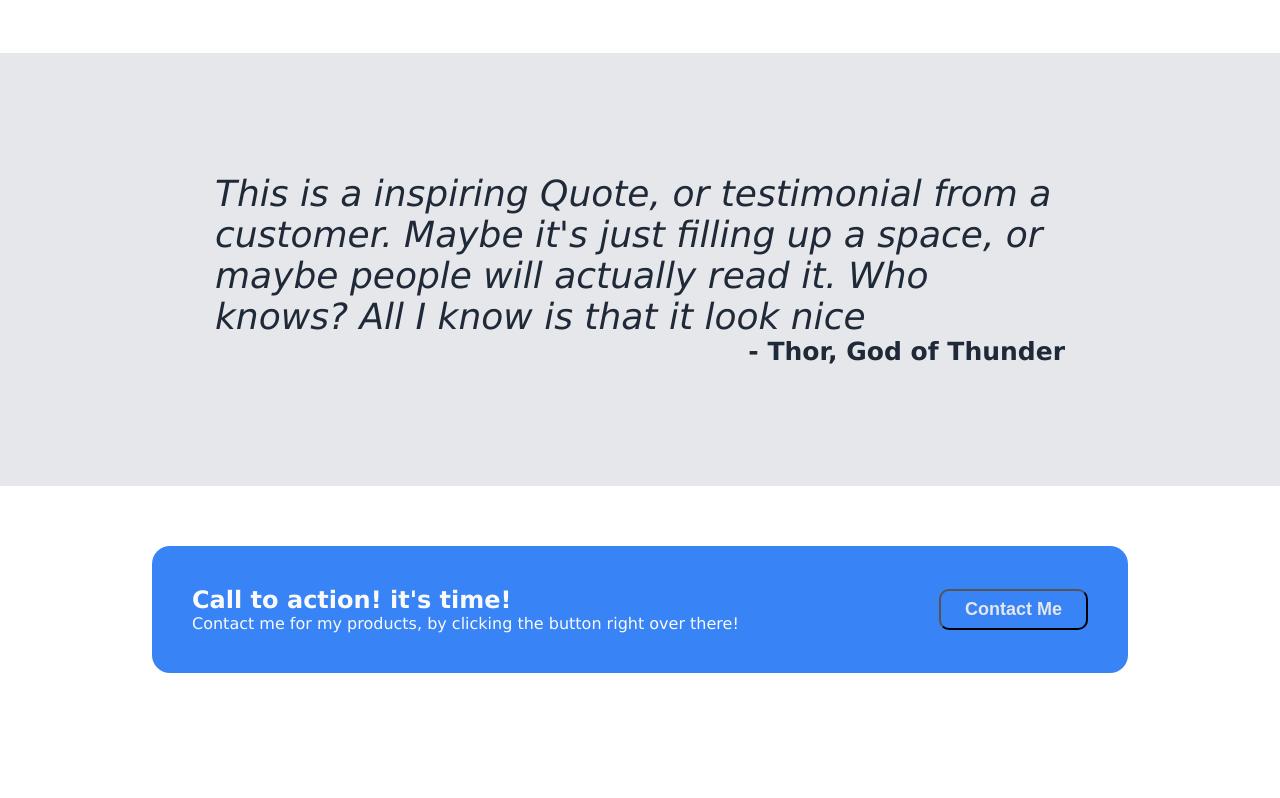
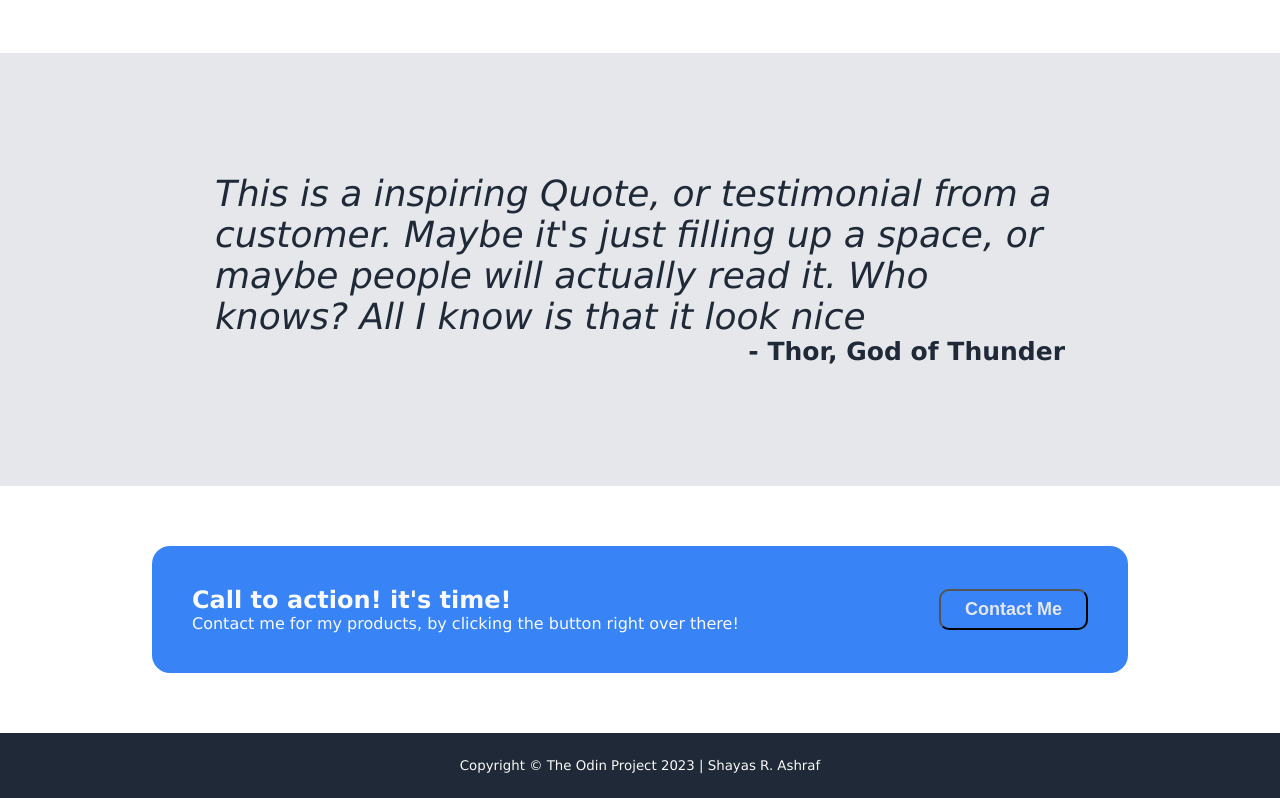
Before and after one commit to ShayasEngr/odin-LandingPage, a plain HTML site: page index.html in a window 1280 px wide. Shown: the part 747-1545 px from the top of the page. Before the commit the page ends 1480 px from the top, so only its background shows below. Drawn offline with Linux system fonts and the light colour scheme.

Commit message:
Added and styled footer section and thereby completed the project

```diff
--- a/index.html
+++ b/index.html
@@ -1,5 +1,6 @@
 <!DOCTYPE html>
 <html lang="en">
+
 <head>
     <meta charset="UTF-8">
     <meta http-equiv="X-UA-Compatible" content="IE=edge">
@@ -7,6 +8,7 @@
     <title>Odin Landing Page | Project No: 2 | theodinproject.com</title>
     <link rel="stylesheet" href="styles/style.css">
 </head>
+
 <body>
     <header class="header container">
         <h1>Shayas R. Ashraf</h1>
@@ -21,7 +23,8 @@
     <div id="about" class="hero">
         <div class="left">
             <h2>This is My Portfolio Website</h2>
-            <p>This Website is Created to Showcase My Portfolio and My Skills in Full Stack Web Development. I Studied Full Stack Web Development From <a href="https://www.theodinproject.com/">The Odin Project</a></p>
+            <p>This Website is Created to Showcase My Portfolio and My Skills in Full Stack Web Development. I Studied
+                Full Stack Web Development From <a href="https://www.theodinproject.com/">The Odin Project</a></p>
             <button class="btn">Contact</button>
         </div>
         <div class="right">
@@ -50,7 +53,8 @@
         </div>
     </div>
     <div class="quote-section">
-        <blockquote>This is a inspiring Quote, or testimonial from a customer. Maybe it's just filling up a space, or maybe people will actually read it. Who knows? All I know is that it look nice</blockquote>
+        <blockquote>This is a inspiring Quote, or testimonial from a customer. Maybe it's just filling up a space, or
+            maybe people will actually read it. Who knows? All I know is that it look nice</blockquote>
         <p>- Thor, God of Thunder</p>
     </div>
     <div id="contact" class="calling-section">
@@ -62,5 +66,9 @@
             <button class="btn">Contact Me</button>
         </div>
     </div>
+    <footer class="footer">
+        <small>Copyright &copy; The Odin Project 2023 | Shayas R. Ashraf</small>
+    </footer>
 </body>
+
 </html>
--- a/styles/style.css
+++ b/styles/style.css
@@ -171,3 +171,13 @@ h2 {
     margin: 0;
     padding: 0;
 }
+
+/* Footer */
+footer {
+    display: flex;
+    justify-content: center;
+    align-items: center;
+    background-color: #1f2937;
+    color: #f9faf8;
+    padding: 25px 0px;
+}
```
